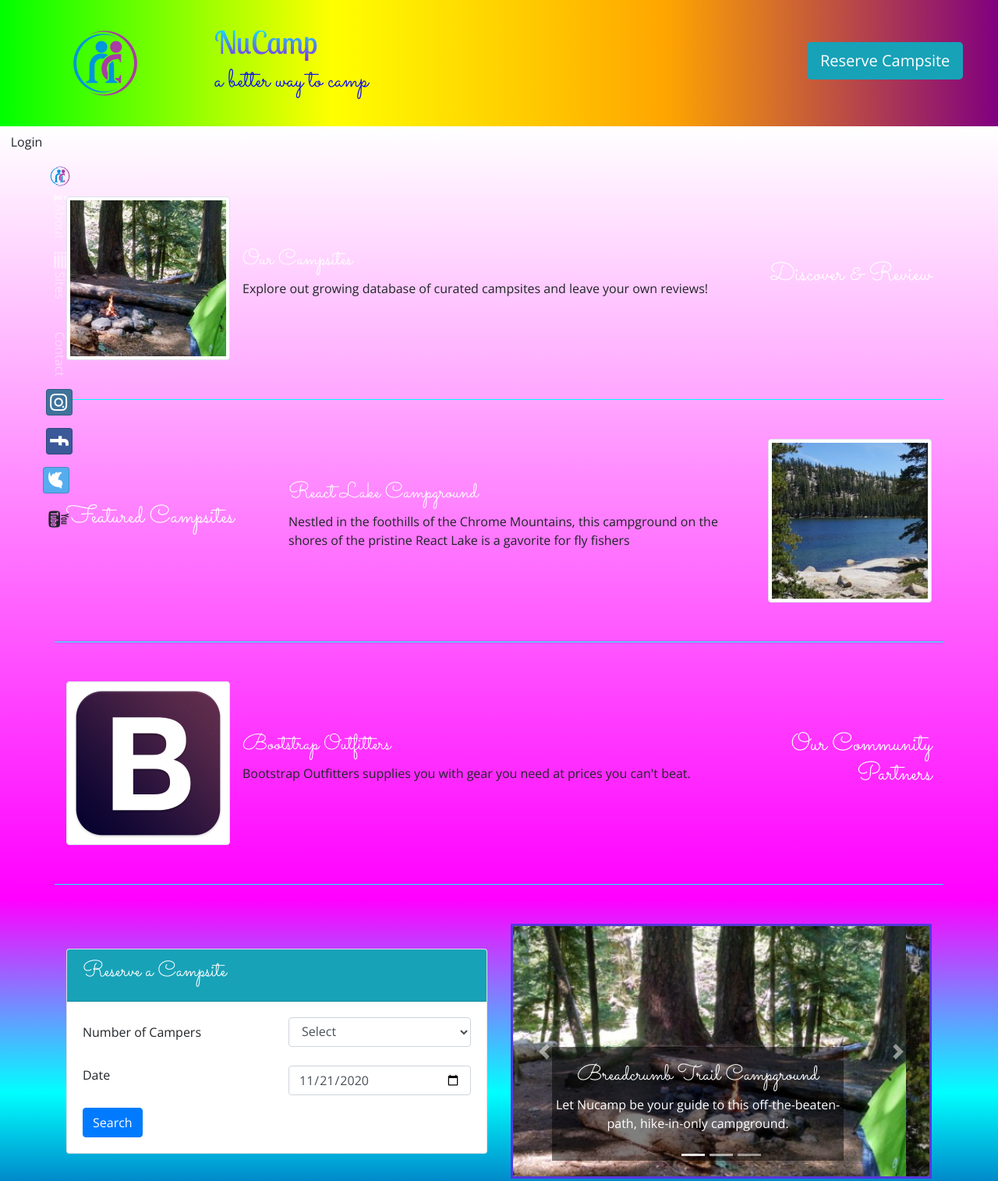
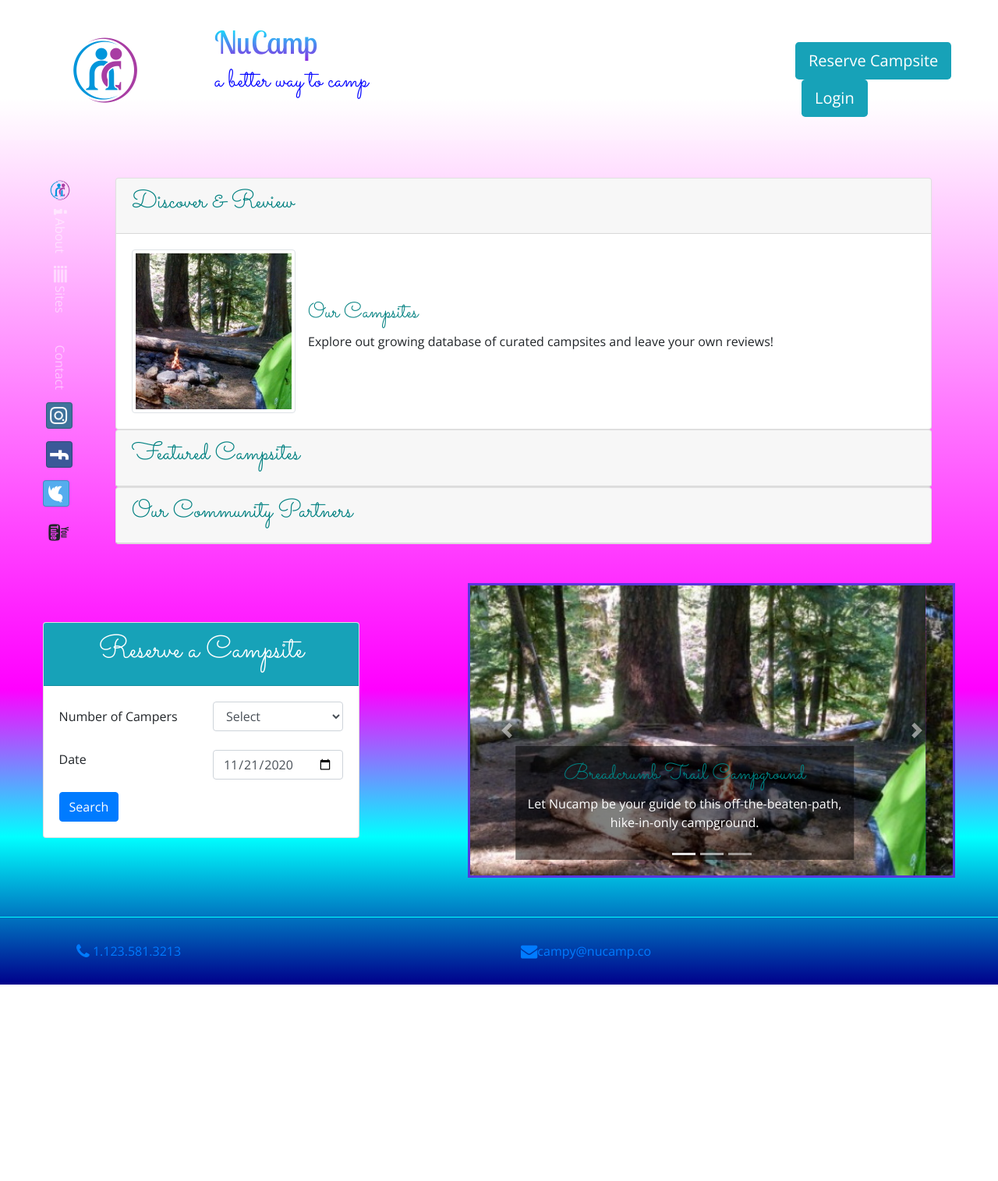
Before and after one commit to Cuckoo-Clock/nucampy, a website: page index.html in a window 1280 px wide. Shown: the top 1515 px of the page at 78% size. After the commit the page ends 1263 px from the top, so only its background shows below. Drawn offline with nearby package versions, Linux system fonts and the light colour scheme.

Commit message:
changed the layout

```diff
--- a/css/stylez.css
+++ b/css/stylez.css
@@ -10,7 +10,7 @@ h1,h2,h3{
 } */
 
 h2,h3{
-    color: white;
+    color: teal;
 }
 
 body{
@@ -41,7 +41,8 @@ header h1{
 
 .jumbotron-fluid{
     padding: 30px;
-    background-image: linear-gradient(to right, lime,yellow,orange, purple);
+    background-color: rgba(255,255,255,.1);
+    /* background-image: linear-gradient( purple,yellow,orange 50%, white, magenta); */
     margin: 0;
 }
 
--- a/index.html
+++ b/index.html
@@ -31,8 +31,19 @@
                     <h2>a better way to camp </h2>
                 </div>
                 <div class="col-md-4 col-xl-2 mt-4">
+                    <div class="row">
+                    <!-- nest a row? -->
                         <a href="#reserveForm" role="button" class="btn text-nowrap btn-lg bg-info text-white" data-toggle="tooltip" data-html="true" data-placement="bottom" title="Or call us at <br /> <strong>1.123.581.3213</strong>">Reserve Campsite</a>
+
+<!-- where to put the login? -->
+
+
+                        <a role="button" class="ml-2 btn text-nowrap btn-lg bg-info text-white" data-toggle="modal" data-target="#loginModal">Login</a>
                     </div>
+                </div>
+            </div>
+
+
             </div>
         </div>
     </header>
@@ -49,6 +60,7 @@
                         </button>
                         <!-- make some svgz -->
                         <div class="collapse navbar-collapse" id="nucampNavbar">
+                            <!-- explore nav-tabs -->
                             <ul class="navbar-nav">
 
                                 <li class="nav-item active mr-1"> <img src="img/logo.png" class="img-fluid" alt="nu-camp logo" height="30" width="30" style="margin: 1px;"/> </a></li>
@@ -64,13 +76,6 @@
                     </div>
                 </nav>
 
-<!-- where to put the login? -->
-
-                <span class="navbar-text ml-auto">
-                    <a role="button" data-toggle="modal" data-target="#loginModal">
-                        <i class="fa-sign-in"></i> Login
-                    </a>
-                </span>
     <div id="loginModal" class="modal fade" role="dialog">
         <div class="modal-dialog" role="document">
             <div class="modal-content">
@@ -117,11 +122,23 @@
 
         <!-- accordian -->
 
-        <div class="row row-content align-items-center">
-            <div class="col-sm-4 order-sm-last col-md-3">
-                <h2 class="text-sm-right">Discover & Review </h2>
+
+
+
+
+        <div class="row ml-5 mt-5">
+
+            <div class="col">
+
+                <div id="accordian">
+                    <div class="card">
+                        <div role="tab" class="card-header">
+                            <h2>
+                            <a class="card-link" data-toggle="collapse" data-target="#discover">Discover & Review</a>
+                            </h2>
                         </div>
-            <div class="col">
+                            <div class="collapse show" id="discover" data-parent="#accordian">
+                                <div class="card-body">
                                     <div class="media">
                                         <img class="d-flex mr-3 img-thumbnail" src="img/breadcrumb-trail-thumb.jpg" alt="Breadcrumb Trail Thumb">
                                         <div class="media-body align-self-center">
@@ -132,28 +149,37 @@
                                 </div>
                             </div>
 
-        <div class="row row-content align-items-center">
-                <div class="col-sm-4 col-md-3">
-                    <h2>Featured Campsites</h2>
                     </div>
-                <div class="col">
+                    <div class="card">
+                        <div role="tab" class="card-header">
+                            <h2>
+                            <a class="card-link" data-toggle="collapse" data-target="#featured">Featured Campsites</a>
+                            </h2>
+                        </div>
+                        <!-- having data-parent leaves only one tab open -->
+                            <div class="collapse" id="featured" data-parent="#accordian">
+                                <div class="card-body">
                                     <div class="media">
+                                        <img class="d-flex mr-3 img-thumbnail" src="img/react-lake-thumb.jpg" alt="Breadcrumb Trail Thumb">
                                         <div class="media-body align-self-center">
                                             <h3>React Lake Campground</h3>
                                             <p class="d-none d-sm-block ">Nestled in the foothills of the Chrome Mountains, this campground on the shores of the pristine React Lake is a gavorite for fly fishers</p>
                                         </div>
-                        <img class="d-flext ml-3 img-thumbnail" src="img/react-lake-thumb.jpg" alt="React Lake">
                                     </div>
                                 </div>
                             </div>
-
-        <div class="row row-content align-items-center">
-            <div class="col-sm-4 order-sm-last col-md-3">
-                <h2 class="text-sm-right">Our Community Partners </h2>
                         </div>
-            <div class="col">
+                    </div>
+                    <div class="card">
+                        <div role="tab" class="card-header">
+                            <h2>
+                            <a class="card-link" data-toggle="collapse" data-target="#partners">Our Community Partners</a>
+                            </h2>
+                        </div>
+                            <div class="collapse" id="partners" data-parent="#accordian">
+                                <div class="card-body">
                                     <div class="media">
-                    <img class="d-flex mr-3 img-thumbnail" src="img/bootstrap-thumb.png" alt="Bootstrap Outfitters">
+                                        <img class="d-flex mr-3 img-thumbnail" src="img/bootstrap-thumb.png" alt="Breadcrumb Trail Thumb">
                                         <div class="media-body align-self-center">
                                             <h3>Bootstrap Outfitters </h3>
                                 <p class="d-none d-sm-block">Bootstrap Outfitters supplies you with gear you need at prices you can't beat.</p>
@@ -161,11 +187,17 @@
                                     </div>
                                 </div>
                             </div>
+                        </div>
+                    </div>
+                </div>
+            </div>
+
+        </div>
         <div class="row row-content align-items-center">
-            <div class="col-sm-6 mx-auto">
+            <div class="col-sm-4 mx-auto">
                 <div class="card">
-                    <div class="card-header bg-info text-white">
-                        <h3>Reserve a Campsite</h3>
+                    <div class="card-header bg-info text-white text-center">
+                        <h1>Reserve a Campsite</h1>
                     </div>
                     <div class="card-body">
 
@@ -208,8 +240,9 @@
             </div>
 
 
-            <div class="d-none d-lg-block col-lg-6 mx-auto">
-                <div class="carousel slide" id="homeCarousel" data-ride="carousel" >
+            <div class="d-none d-md-block col-md-6 mx-auto">
+                <!-- data-interval sets the slide speed -->
+                <div class="carousel slide" id="homeCarousel" data-ride="carousel" data-interval="5000" >
                     <ol class="carousel-indicators">
                         <li data-target="#homeCarousel" data-slide-to="0" class="active"></li>
                         <li data-target="#homeCarousel" data-slide-to="1"></li>
@@ -254,12 +287,6 @@
                     </a>
                 </div>
             </div>
-
-
-
-
-
-
         </div>
     </div>
 
```
Lines whose indentation alone changed are shown as unchanged.
